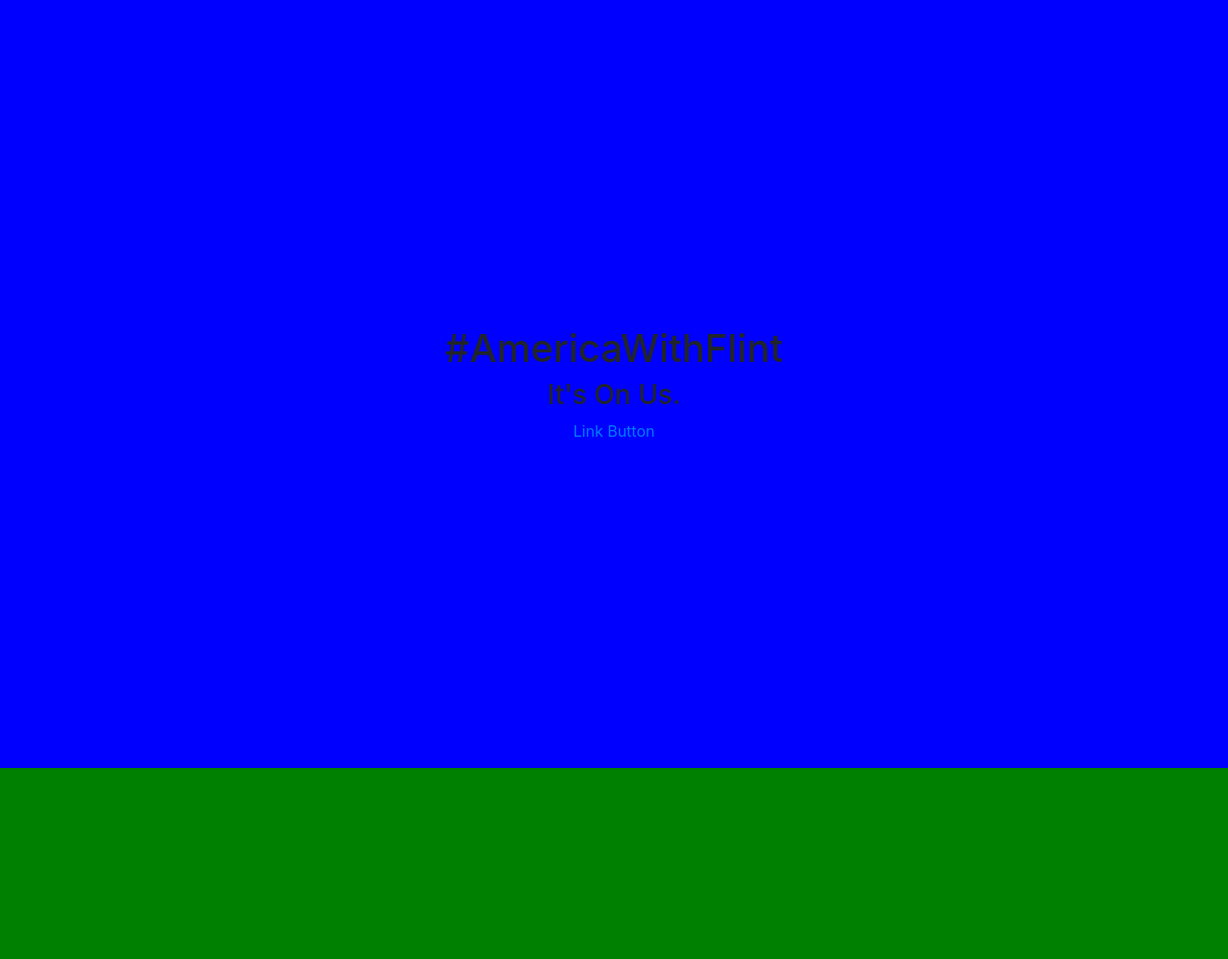
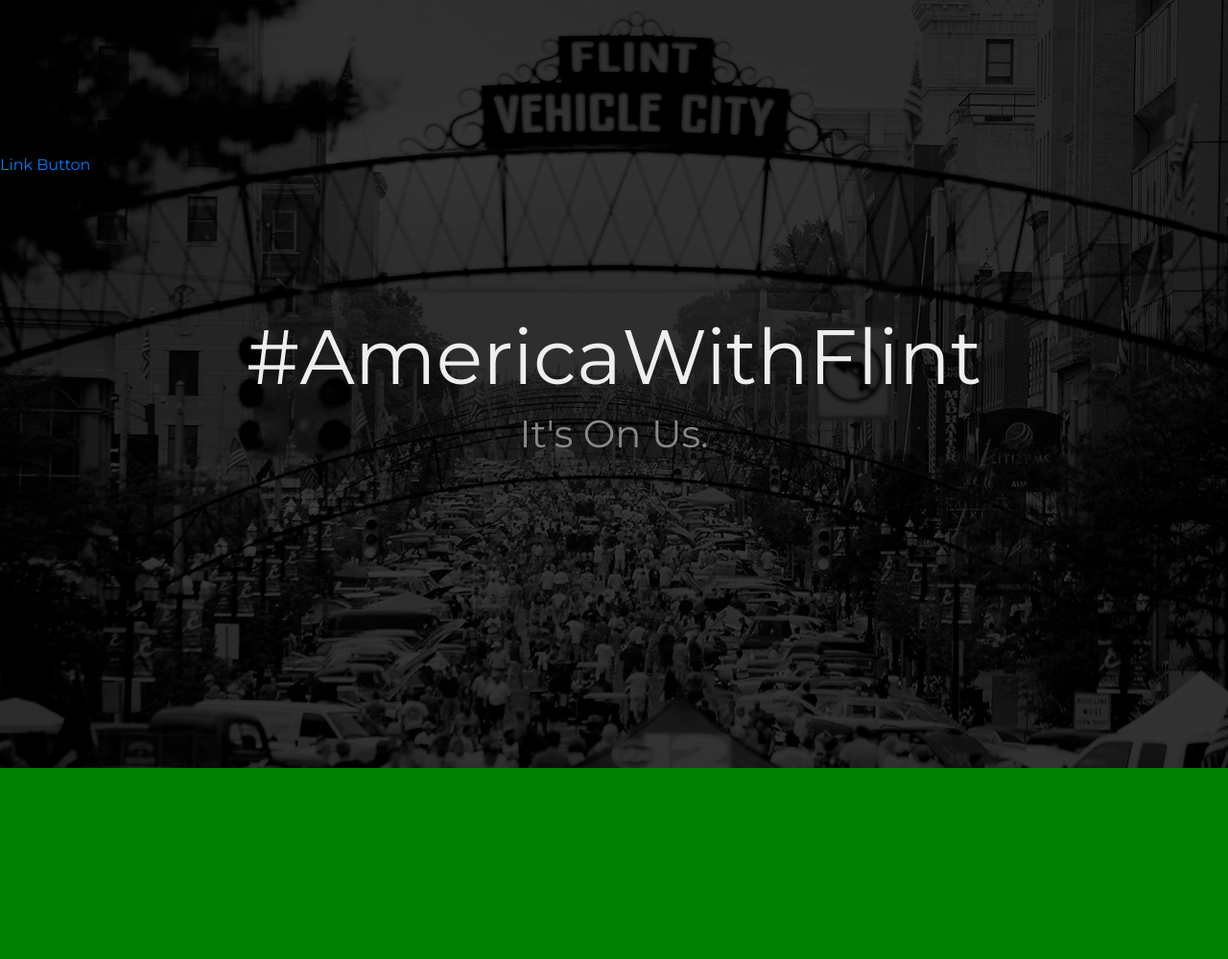
Before and after one commit to madhurxyz/America-With-Flint, a PHP site: page / in a window 1280 px wide. Shown: the top 999 px of the page at 96% size. Run offline with PHP 8.4, Linux system fonts and the light colour scheme; some libraries are stand-ins or nearby versions.

Commit message:
background, text, and content styling added for header section of page

```diff
--- a/css/main.css
+++ b/css/main.css
@@ -5,10 +5,11 @@
 html, body {
 	width: 100%;
 	background-color: black;
+	font-family: 'Montserrat'
 }
 .header {
 	height: 800px;
-	background-color: blue;
+	background: url('../img/bg1.png') no-repeat center center;
 }
 .header-content {
 	text-align: center;
@@ -17,6 +18,14 @@ html, body {
 	top: 50%;
 	transform: translate(-50%,-50%);
 }
+.title {
+	color: #eee;
+	font-size: 80px;
+}
+.subtitle {
+	color: #888;
+	font-size: 40px;
+}
 .form {
 	height: 800px;
 	background-color: green;
--- a/index.html
+++ b/index.html
@@ -60,6 +60,8 @@
             <div class="header-content">
                 <h1 class="title">#AmericaWithFlint</h1>
                 <h3 class="subtitle">It's On Us.</h3>
+            </div>
+            <div class="start">
                 <a href="#" class="start-button">Link Button</a>
             </div>
         </div>
```
